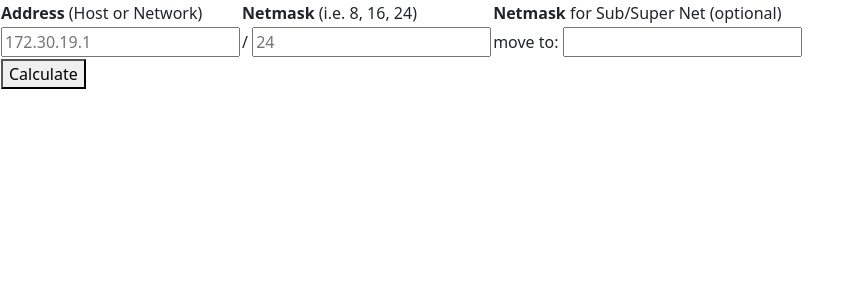
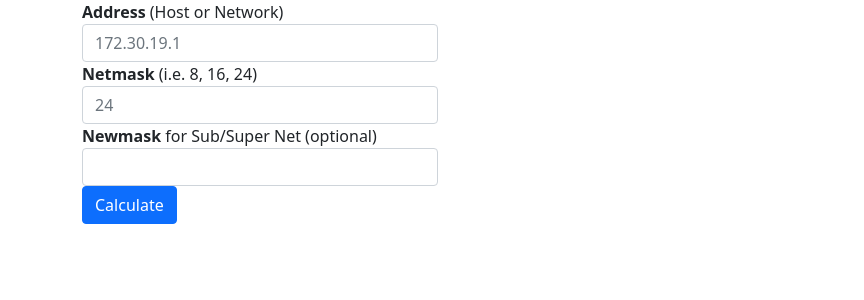
Before and after one commit to firedrow/flask_ipcalc, a Flask app: page / in a window 1280 px wide. Shown: the top 300 px of the page, without its empty margins (0-864 px from the left). Run offline with Flask 2, Linux system fonts and the light colour scheme.

Commit message:
added bootstrap css to html

```diff
--- a/templates/base.html
+++ b/templates/base.html
@@ -8,25 +8,30 @@
     </head>
     <body>
         <script src="https://cdn.jsdelivr.net/npm/bootstrap@5.1.3/dist/js/bootstrap.bundle.min.js" integrity="sha384-ka7Sk0Gln4gmtz2MlQnikT1wXgYsOg+OMhuP+IlRH9sENBO0LRn5q+8nbTov4+1p" crossorigin="anonymous"></script>
-        <form action="/ipcalc" method="post">
-            <table>
-                <tr>
-                    <td><label><strong>Address</strong> (Host or Network)</label></td>
-                    <td><label><strong>Netmask</strong> (i.e. 8, 16, 24)</label></td>
-                    <td><label><strong>Netmask</strong> for Sub/Super Net (optional)</label></td>
-                </tr>
-                <tr> <!-- https://www.the-art-of-web.com/html/html5-form-validation/ -->
-                    <td><input type="text" name="ipaddr" required placeholder="172.30.19.1" pattern="^(25[0-5]|2[0-4][0-9]|[01]?[0-9][0-9]?)\.(25[0-5]|2[0-4][0-9]|[01]?[0-9][0-9]?)\.(25[0-5]|2[0-4][0-9]|[01]?[0-9][0-9]?)\.(25[0-5]|2[0-4][0-9]|[01]?[0-9][0-9]?)$"></td>
-                    <td>/ <input type="text" name="netmask" required placeholder="24" pattern="^(3[0-2]|2[0-9]|[1]?[0-9]?)$"></td>
-                    <td>move to: <input type="text" name="newmask" pattern="^(3[0-2]|2[0-9]|[1]?[0-9]?)$"></td>
-                </tr>
-                <tr>
-                    <td><button>Calculate</button></td>
-                </tr>
-            </table>
-        </form>
-
-        {% block ipcalc %}
-        {% endblock %}
+        <div class="container">
+            <div class="row">
+                <div class="col-md-4">
+                    <form action="/ipcalc" method="post"> <!-- https://www.the-art-of-web.com/html/html5-form-validation/ -->
+                        <div class="form-group">
+                            <label><strong>Address</strong> (Host or Network)</label>
+                            <input class="form-control" type="text" name="ipaddr" required placeholder="172.30.19.1" pattern="^(25[0-5]|2[0-4][0-9]|[01]?[0-9][0-9]?)\.(25[0-5]|2[0-4][0-9]|[01]?[0-9][0-9]?)\.(25[0-5]|2[0-4][0-9]|[01]?[0-9][0-9]?)\.(25[0-5]|2[0-4][0-9]|[01]?[0-9][0-9]?)$">
+                        </div>
+                        <div class="form-group">
+                            <label><strong>Netmask</strong> (i.e. 8, 16, 24)</label>
+                            <input class="form-control" type="text" name="netmask" required placeholder="24" pattern="^(3[0-2]|2[0-9]|[1]?[0-9]?)$">
+                        </div>
+                        <div class="form-group">
+                            <label><strong>Newmask</strong> for Sub/Super Net (optional)</label>
+                            <input class="form-control" type="text" name="newmask" pattern="^(3[0-2]|2[0-9]|[1]?[0-9]?)$">
+                        </div>
+                        <button class="btn btn-primary">Calculate</button>
+                    </form>
+                </div> <!--end column-->
+                <div class="col-md-8">
+                    {% block ipcalc %}
+                    {% endblock %}
+                </div> <!--end column-->
+            </div> <!--end row-->
+        </div> <!--end container-->
     </body>
 </html>
--- a/templates/ipcalc.html
+++ b/templates/ipcalc.html
@@ -1,9 +1,7 @@
 {% extends "base.html" %}
 {% block ipcalc %}
-<br />
-
 <h3>Subnet Info</h3>
-<table>
+<table class="table table-striped">
     <tr>
         <td>Address:</td><td>{{ subnet.address }}</td>
     </tr>
--- a/templates/subnets.html
+++ b/templates/subnets.html
@@ -1,9 +1,7 @@
 {% extends "ipcalc.html" %}
 {% block subnets %}
-<br />
 <h3>Subnet Transformation</h3>
-
-<table>
+<table class="table table-striped">
     <tr>
         <td>Netmask:</td><td>{{ newmasks[0].netmask }} = {{ newmasks[0].netmaskcidr }}</td>
     </tr>
```
